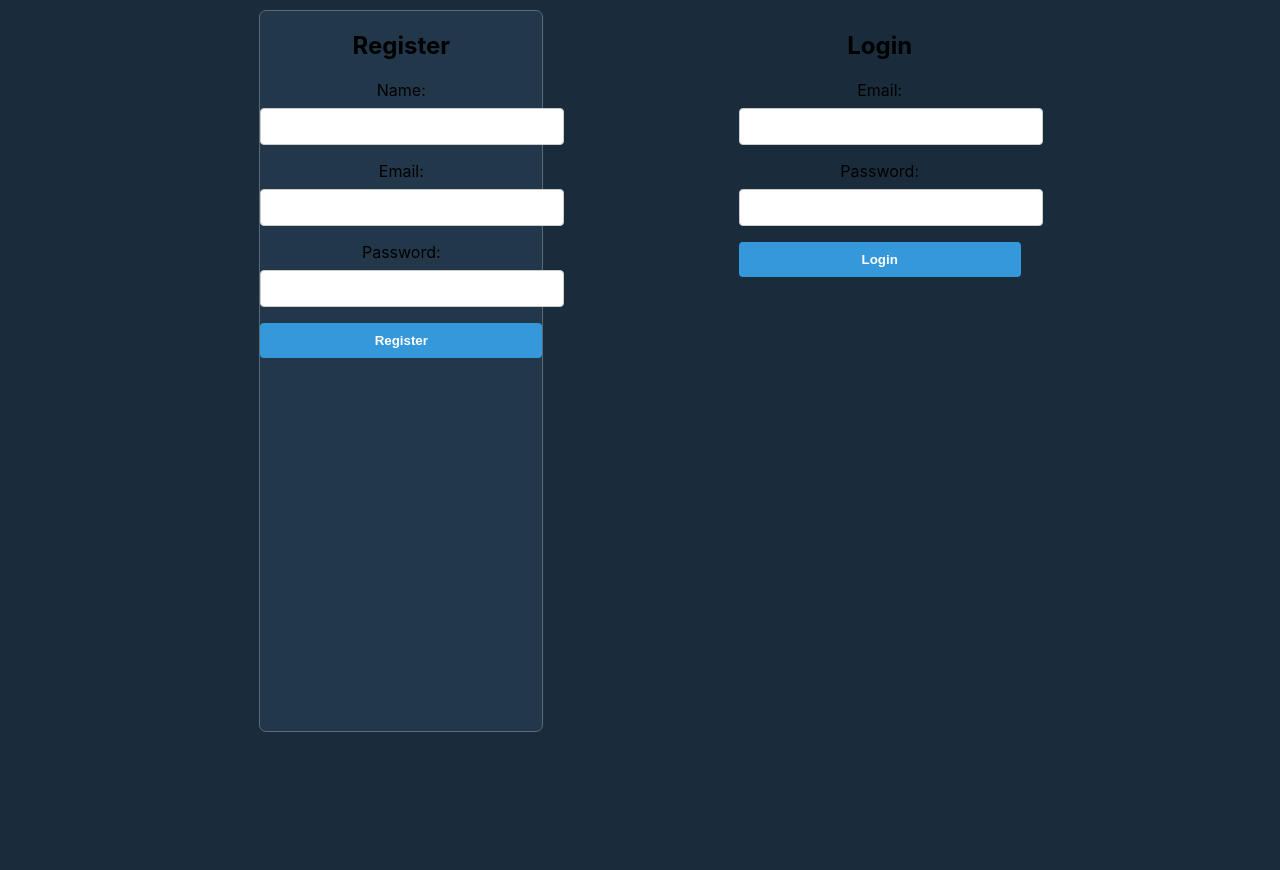
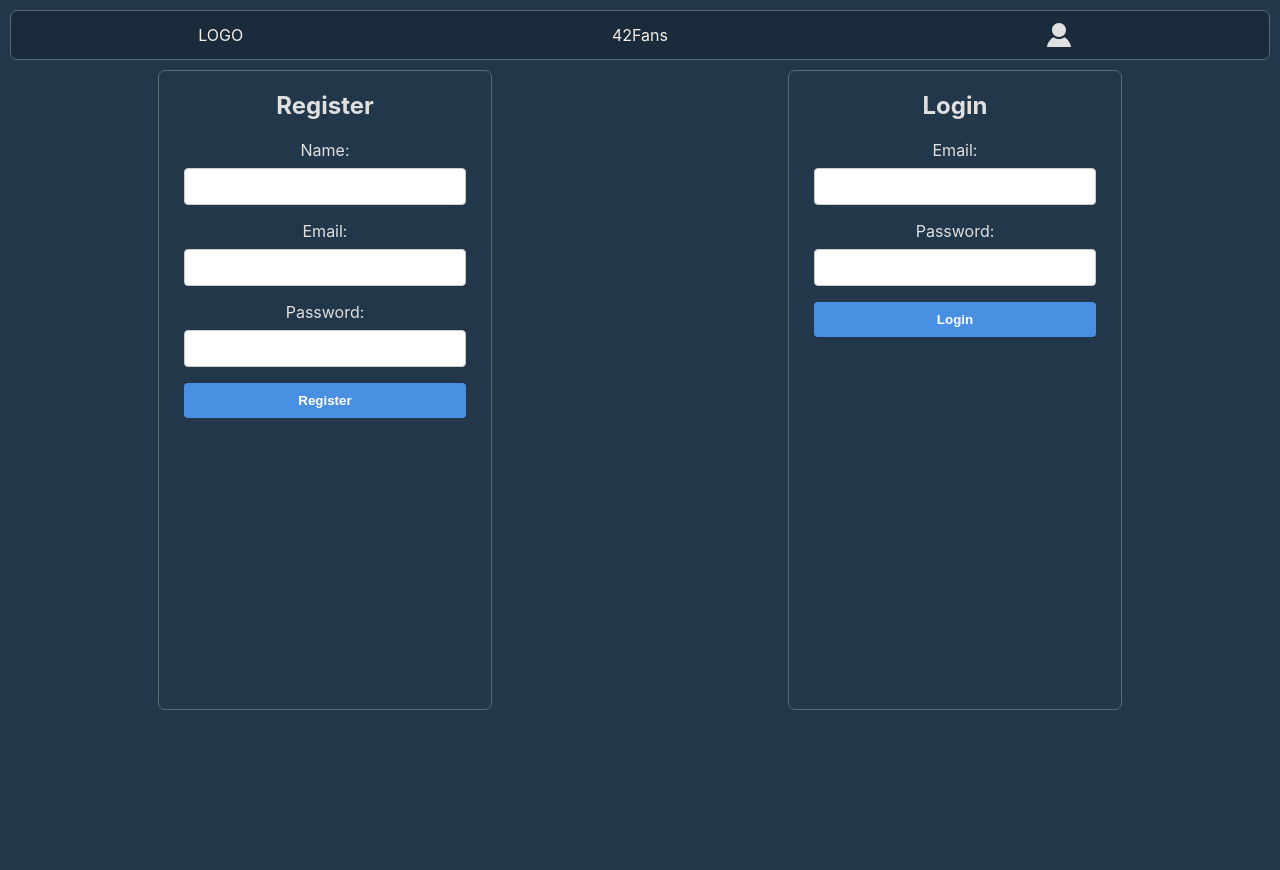
Before and after one commit to Valentinoszadcsij/camagru, a PHP site: page /App/Views/auth.php in a window 1280 px wide. Before the commit the page ends 732 px from the top, so only its background shows below. Run offline with PHP 8.4, Linux system fonts and the light colour scheme.

Commit message:
fixed some styling issues in auth.php

```diff
--- a/src/App/Views/auth.php
+++ b/src/App/Views/auth.php
@@ -4,10 +4,29 @@
     <meta charset="UTF-8">
     <meta name="viewport" content="width=device-width, initial-scale=1.0">
     <title>Camagru</title>
-    <link rel="stylesheet" href="/style.css">
+    <link rel="stylesheet" href="/css/style.css">
+    <link rel="stylesheet" href="/css/auth.css">
 </head>
-<body class="bg-primary">
-    <div class="auth-page">
+<body class="bg-secondary auth-page">
+    <nav class="navbar bg-primary bord-primary">
+            <div class="navbar-left">LOGO</div>
+            <div class="navbar-center">42Fans</div>
+            <div class="navbar-right">
+            <?php if(!(isset($_SESSION['user_id']))): ?>
+                <a href="/Auth/register">
+                    <div class="icon-btn profile"></div>
+                </a>
+            <?php else: ?>
+                <a href="/UserProfile">
+                    <div class="icon-btn profile"></div>
+                </a>
+                <form method="POST" action="/Auth/logout">
+                     <button type="submit" class="icon-btn logout" aria-label="Log out"></button>
+                </form>
+            <?php endif; ?>
+            </div>
+    </nav>
+    <div class="auth-form">
         <div class="register bg-secondary bord-primary">
             <h2>Register</h2>
             <?php if (!empty($_SESSION['success'])): ?>
@@ -16,7 +35,6 @@
             <?php if (!empty($_SESSION['error'])): ?>
                 <p style="color:red;"><?php echo $_SESSION['error']; unset($_SESSION['error']); ?></p>
             <?php endif; ?>
-            <div class="auth-form">
                 <form method="POST" action="/auth/register">
                     <label for="name">Name: </label>
                     <input type="text" id="name" name="name" required><br>
@@ -26,17 +44,18 @@
                     <input type="password" id="password" name="password" required><br>
                     <button type="submit">Register</button>
                 </form>
-            </div>
         </div>
-        <div class="login">
+        <div class="login bg-secondary bord-primary">
             <h2>Login</h2>
             <?php if (!empty($_SESSION['error'])): ?>
                 <p style="color:red;"><?php echo $_SESSION['error']; unset($_SESSION['error']); ?></p>
             <?php endif; ?>
             <p style="color:gray"><?php echo session_id();?></p>
             <form method="POST" action="/auth/login">
-                Email: <input type="email" name="email" required><br>
-                Password: <input type="password" name="password" required><br>
+                <label for="email">Email: </label>
+                <input type="email" id="email" name="email" required><br>
+                <label for="password">Password: </label>
+                <input type="password" id="password" name="password" required><br>
                 <button type="submit">Login</button>
             </form>
         </div>
--- a/src/App/Views/home.php
+++ b/src/App/Views/home.php
@@ -4,7 +4,7 @@
     <meta charset="UTF-8">
     <meta name="viewport" content="width=device-width, initial-scale=1.0">
     <title>Camagru</title>
-    <link rel="stylesheet" href="/style.css">
+    <link rel="stylesheet" href="/css/style.css">
 </head>
 <body class="bg-secondary txt-primary">
     <div class="grid-layout">
--- /dev/null
+++ b/src/public/css/auth.css
@@ -0,0 +1,53 @@
+.auth-page * {
+    box-sizing: border-box;
+}
+.auth-page {
+    height: 100vh;
+}
+.auth-page .navbar {
+    height: 50px;
+}
+.register, .login {
+    height: 80%;
+    padding: 0 25px;
+}
+.auth-form {
+    display: flex;
+    justify-content: space-around;
+
+    align-items: flex-start;
+    width: 100%;
+    height: 100%;
+    margin: auto;
+    color: #E0E0E0;
+}
+.auth-page label {
+    color: #E0E0E0;
+}
+/* Form fields */
+.auth-page input[type="text"],
+.auth-page input[type="email"],
+.auth-page input[type="password"] {
+    width: 100%;
+    padding: 10px;
+    margin: 8px 0 16px;
+    border: 1px solid #ccc;
+    border-radius: 4px;
+    color: #5B6A7A;
+}
+
+/* Submit buttons */
+.auth-page button {
+    width: 100%;
+    padding: 10px;
+    background-color: #4A90E2;
+    border: none;
+    color: white;
+    font-weight: bold;
+    border-radius: 4px;
+    cursor: pointer;
+}
+
+.auth-page button:hover {
+    background-color: #1A2B3C;
+}
--- a/src/public/style.css
+++ b/src/public/css/style.css
@@ -7,6 +7,11 @@ body {
     text-align: center;
     padding: 10px;
 }
+
+body * {
+    box-sizing: border-box;
+}
+
 h1 {
     color: #007bff;
 }
@@ -141,65 +146,3 @@ button {
     background-position: 0% 50%;
   }
 }
-
-/* authorization page */
-/* Flex container for auth forms */
-.auth-page {
-    display: flex;
-    justify-content: space-evenly;
-
-    align-items: center;
-    max-width: 90vw;
-    margin: auto;
-}
-.auth-form {
-    height: auto;
-}
-.register, .login {
-    height: 90vh;
-}
-/* Style for each form column */
-/* .auth-page form {
-    background-color: #fff;
-    padding: 20px 30px;
-
-    box-shadow: 0 0 10px rgba(0,0,0,0.1);
-    width: 300px;
-} */
-
-/* Optional: Headings */
-.auth-page h2 {
-    text-align: center;
-}
-
-/* Form fields */
-.auth-page input[type="text"],
-.auth-page input[type="email"],
-.auth-page input[type="password"] {
-    width: 100%;
-    padding: 10px;
-    margin: 8px 0 16px;
-    border: 1px solid #ccc;
-    border-radius: 4px;
-}
-
-/* Submit buttons */
-.auth-page button {
-    width: 100%;
-    padding: 10px;
-    background-color: #3498db;
-    border: none;
-    color: white;
-    font-weight: bold;
-    border-radius: 4px;
-    cursor: pointer;
-}
-
-.auth-page button:hover {
-    background-color: #2980b9;
-}
-
-/* Error and success messages */
-.auth-page p {
-    margin: 10px 0;
-}
```
Also changed, not shown: todo.MD (+10 -0 lines).
